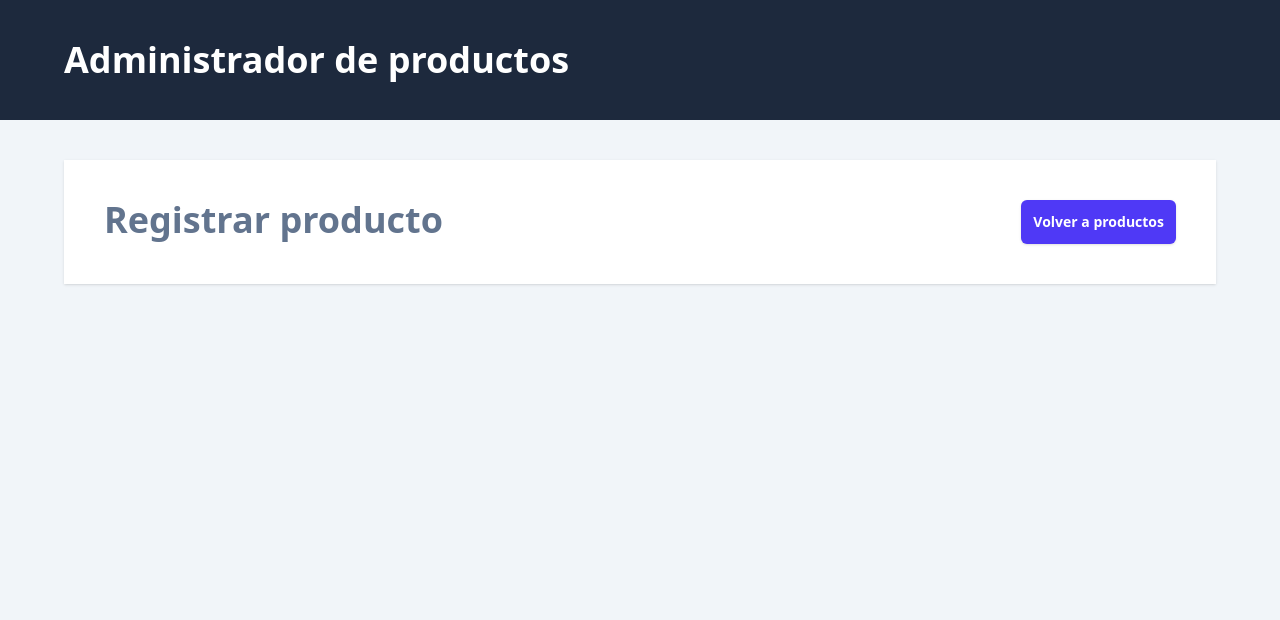
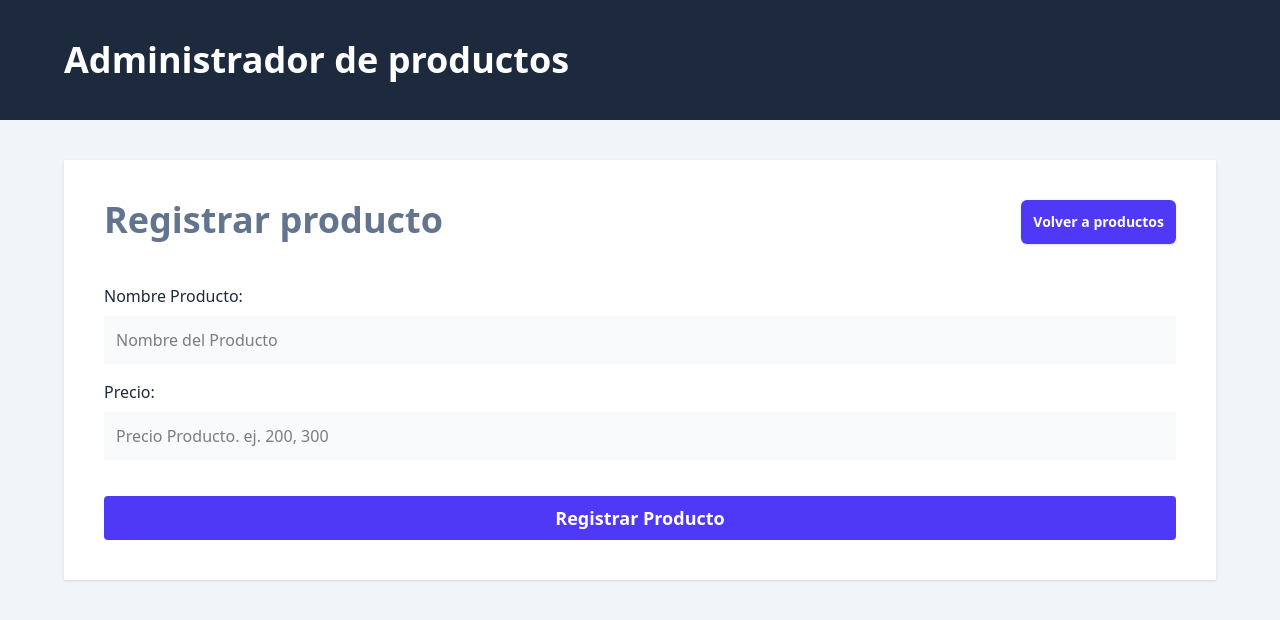
Before and after one commit to AlexhHr23/client-products, a React (Vite) app: page /products/new in a window 1280 px wide. Shown: the top 620 px of the page. Built offline with nearby package versions, Linux system fonts and the light colour scheme.

Commit message:
Recuperantdo datos ingresados

```diff
--- a/src/router.tsx
+++ b/src/router.tsx
@@ -1,7 +1,8 @@
 import { createBrowserRouter } from 'react-router-dom'
 import { Layout } from './layouts/Layout'
 import { Products } from './views/Products'
-import { NewProduct } from './views/NewProduct'
+import { action as newProductAction, NewProduct} from './views/NewProduct'
+
 
 
 export const router = createBrowserRouter([
@@ -15,7 +16,8 @@
             },
             {
                 path: 'products/new',
-                element: <NewProduct/>
+                element: <NewProduct/>,
+                action: newProductAction
             }
         ]
     }
--- a/src/views/NewProduct.tsx
+++ b/src/views/NewProduct.tsx
@@ -1,6 +1,26 @@
-import { Link } from "react-router-dom"
+import { Link, useActionData } from "react-router-dom"
+import {Form} from 'react-router-dom'
+
+export const action = async({request}) => {
+    const data = Object.fromEntries(await request.formData())
+    let error = ''
+    if(Object.values(data).includes('')){
+        error = 'Todos los campos son obligatorios'
+    }
+
+    if(error.length) {
+        return error
+    }
+
+    return {}
+}
 
 export const NewProduct = () => {
+
+    const error = useActionData()
+
+    console.log(error);
+
     return (
         <>
             <div className="flex justify-between">
@@ -12,6 +32,43 @@
                     Volver a productos
                 </Link>
             </div>
+            <Form
+                className="mt-10"
+                method="POST"
+            >
+
+                <div className="mb-4">
+                    <label
+                        className="text-gray-800"
+                        htmlFor="name"
+                    >Nombre Producto:</label>
+                    <input
+                        id="name"
+                        type="text"
+                        className="mt-2 block w-full p-3 bg-gray-50"
+                        placeholder="Nombre del Producto"
+                        name="name"
+                    />
+                </div>
+                <div className="mb-4">
+                    <label
+                        className="text-gray-800"
+                        htmlFor="price"
+                    >Precio:</label>
+                    <input
+                        id="price"
+                        type="number"
+                        className="mt-2 block w-full p-3 bg-gray-50"
+                        placeholder="Precio Producto. ej. 200, 300"
+                        name="price"
+                    />
+                </div>
+                <input
+                    type="submit"
+                    className="mt-5 w-full bg-indigo-600 p-2 text-white font-bold text-lg cursor-pointer rounded"
+                    value="Registrar Producto"
+                />
+            </Form>
         </>
     )
 }
```
Lines whose indentation alone changed are shown as unchanged.
